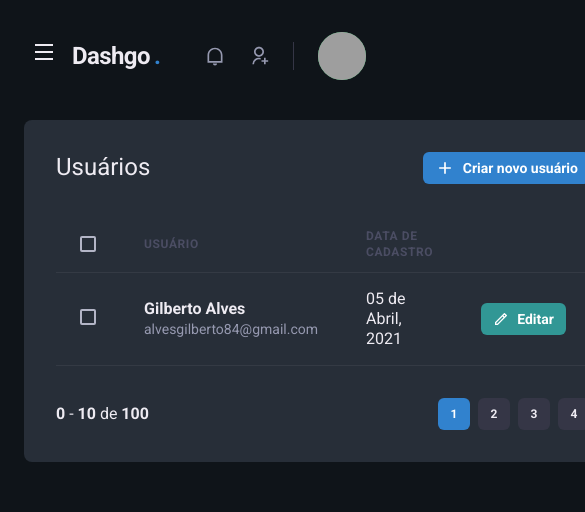
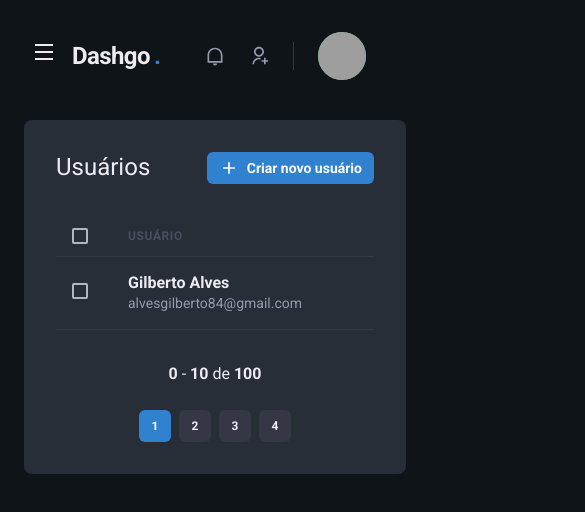
Before and after one commit to GilbertoASJ/Dash-go, a Next.js app: page /users in a window 390 px wide. Shown: the top 512 px of the page, 585 px wide, since content can reach past the window. Built offline with nearby package versions, Linux system fonts and the light colour scheme; grey boxes are pictures that could not be loaded.

Commit message:
:sparkles: Refactoring - responsive

```diff
--- a/src/components/Pagination/index.tsx
+++ b/src/components/Pagination/index.tsx
@@ -4,7 +4,7 @@
 export function Pagination() {
 	return(
 		<Stack
-			direction="row"
+			direction={["column", "row"]}
 			mt="8"
 			justify="space-between"
 			align="center"
--- a/src/pages/users/create.tsx
+++ b/src/pages/users/create.tsx
@@ -11,19 +11,19 @@
 			<Flex w="100%" my="6" maxWidth={1480} mx="auto" px="6">
 				<Sidebar />
 
-				<Box flex="1" borderRadius={8} bg="gray.800" p="8">
+				<Box flex="1" borderRadius={8} bg="gray.800" p={["6", "8"]}>
 					<Heading size="lg" fontWeight="normal">Criar usuário</Heading>
 
 					<Divider my="6" borderColor="gray.700" />
 
 					<VStack spacing="8">
 
-						<SimpleGrid minChildWidth="240px" spacing="8" w="100%">
+						<SimpleGrid minChildWidth="240px" spacing={["6", "8"]} w="100%">
 							<Input name="name" label="Nome completo" />
 							<Input name="email" type="email" label="E-mail" />
 						</SimpleGrid>
 
-						<SimpleGrid minChildWidth="240px" spacing="8" w="100%">
+						<SimpleGrid minChildWidth="240px" spacing={["6", "8"]} w="100%">
 							<Input name="password" type="password" label="Senha" />
 							<Input name="password_confirmation" type="password" label="Confirmação da senha" />
 						</SimpleGrid>
--- a/src/pages/users/index.tsx
+++ b/src/pages/users/index.tsx
@@ -1,4 +1,10 @@
-import { Box, Text, Flex, Heading, Button, Icon, Table, Thead, Tbody, Tr, Td, Th, Checkbox } from '@chakra-ui/react'
+import {
+	Box, Text, Flex, Heading, Button, Icon,
+	Table, Thead, Tbody, Tr, Td, Th, Checkbox,
+	useBreakpointValue,
+
+} from '@chakra-ui/react'
+
 import { Header } from '../../components/Header'
 import { Sidebar } from '../../components/Sidebar'
 import { Pagination } from '../../components/Pagination'
@@ -6,6 +12,12 @@
 import { RiAddLine, RiPencilLine } from 'react-icons/ri'
 
 export default function UserList() {
+
+	const isWideVersion = useBreakpointValue({
+		base: false,
+		lg: true,
+	})
+
 	return (
 		<Box>
 			<Header />
@@ -32,18 +44,18 @@
 					<Table colorScheme="whiteAlpha">
 						<Thead>
 							<Tr>
-								<Th px="6" color="gray.300" w="8">
+								<Th px={["4", "4", "6"]} color="gray.300" w="8">
 									<Checkbox colorScheme="blue" />
 								</Th>
 								<Th>Usuário</Th>
-								<Th>Data de cadastro</Th>
+								{ isWideVersion && <Th>Data de cadastro</Th> }
 								<Th w="8"></Th>
 							</Tr>
 						</Thead>
 
 						<Tbody>
 							<Tr>
-								<Td px="6">
+								<Td px={["4", "4", "6"]}>
 									<Checkbox colorScheme="blue" />
 								</Td>
 								<Td>
@@ -52,9 +64,9 @@
 										<Text fontSize="sm" color="gray.300">alvesgilberto84@gmail.com</Text>
 									</Box>
 								</Td>
-								<Td>05 de Abril, 2021</Td>
+								{ isWideVersion && <Td>05 de Abril, 2021</Td> }
 								<Td>
-									<Button
+									{ isWideVersion && <Button
 										as="a"
 										size="sm"
 										fontSize="sm"
@@ -62,7 +74,7 @@
 										leftIcon={<Icon as={RiPencilLine} fontSize="16" />}
 									>
 											Editar
-									</Button>
+									</Button> }
 								</Td>
 							</Tr>
 						</Tbody>
```
